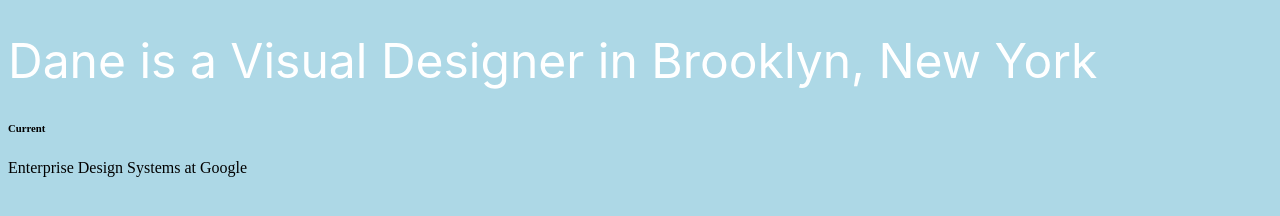
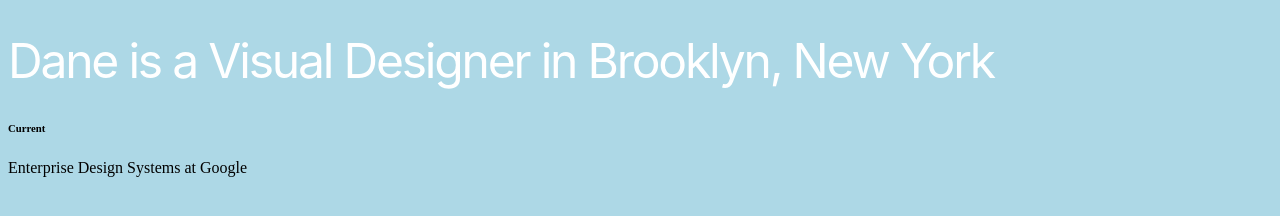
Before and after one commit to danegalbraith/portfolio-site, a plain HTML site: page index.html in a window 1280 px wide. Drawn offline with Linux system fonts and the light colour scheme.

Commit message:
Update style.css

```diff
--- a/style.css
+++ b/style.css
@@ -7,7 +7,7 @@ body {
     font-family: Inter, sans-serif;
     font-weight: 400;
     font-size: 48px;
-    letter-spacing: 0px;
+    letter-spacing: -2.2px;
     line-height: 1.2em;
     text-transform: none;
     text-decoration: none;
```
